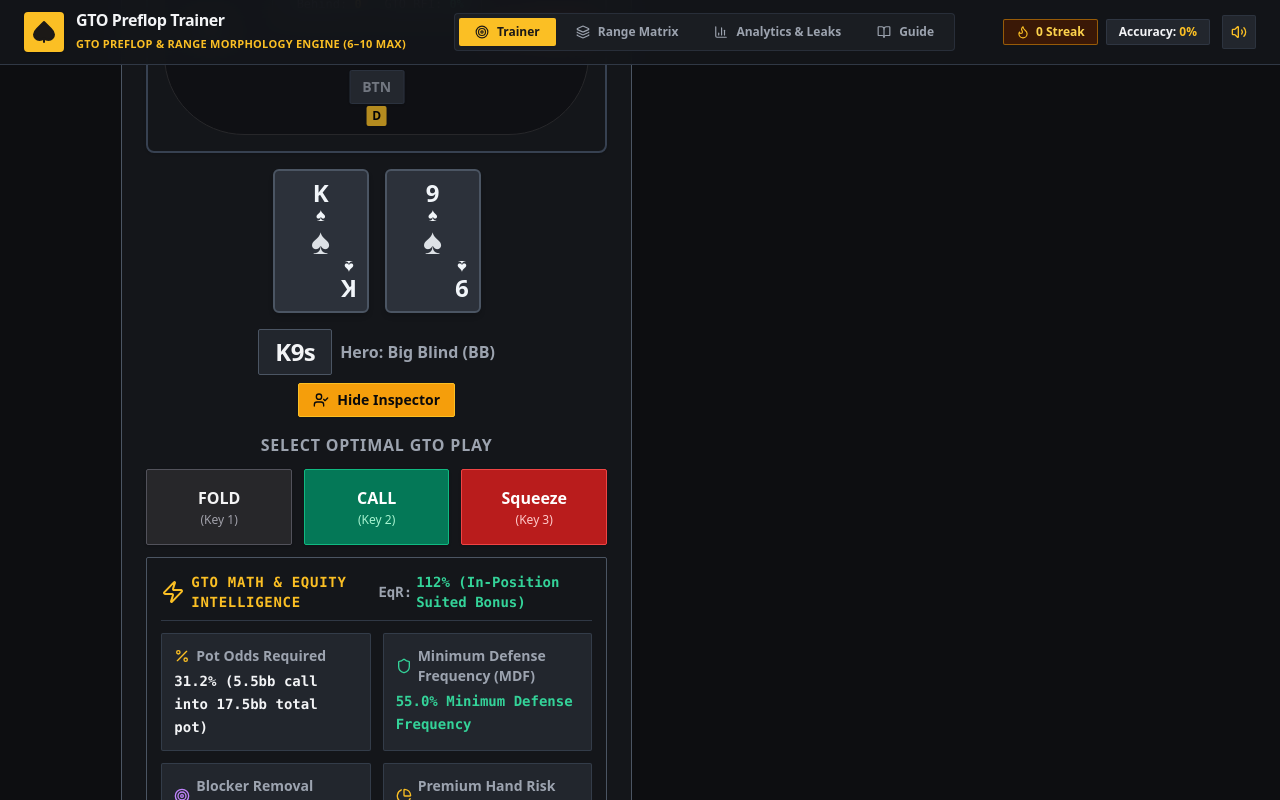
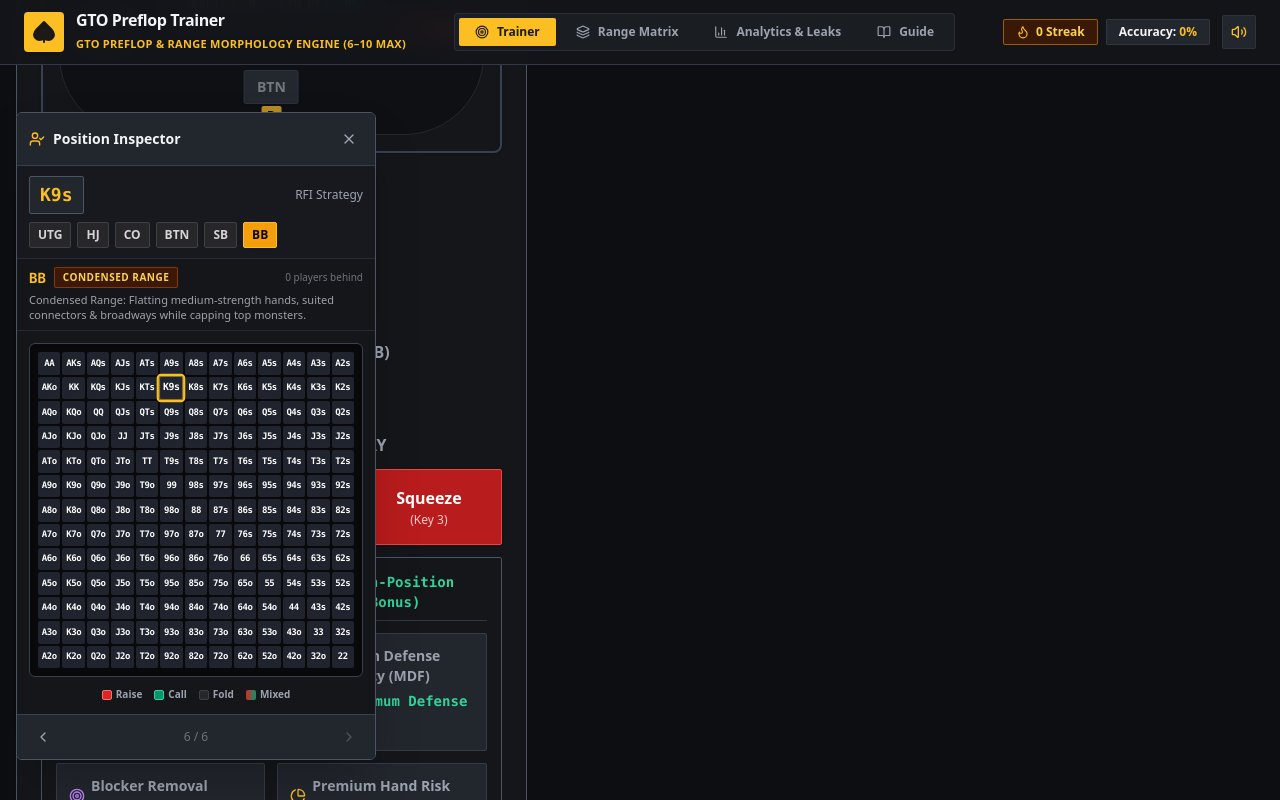
Before and after one commit to Rizehigh/gto-preflop-trainer, a React (Vite) app: page / in a window 1280 px wide. Both pictures are taken after a click on the button "See what this hand would do from every position around the t". Shown: the part 471-1271 px from the top of the page. Built offline with nearby package versions, Linux system fonts and the light colour scheme.

Commit message:
fix: move Position Inspector to fixed left sidebar with proper 13x13 grid styling

```diff
--- a/src/components/PositionalRangeGrid.tsx
+++ b/src/components/PositionalRangeGrid.tsx
@@ -1,9 +1,9 @@
-import React, { useState } from 'react';
+import React, { useState, useMemo } from 'react';
 import { ActionFrequencies, Position, SpotDefinition, TableSize } from '../types/poker';
 import { SPOT_DEFINITIONS, getPositionRfiRange } from '../data/gtoRanges';
-import { RANKS, getMatrixHandNotation } from '../utils/pokerUtils';
+import { RANKS, getMatrixHandNotation, getMorphologyStructureMeta } from '../utils/pokerUtils';
 import { calculatePositionMathMetrics, getPositionsForTableSize } from '../utils/gtoMath';
-import { X, UserCheck, ChevronDown, ChevronUp } from 'lucide-react';
+import { X, UserCheck, ChevronLeft, ChevronRight } from 'lucide-react';
 
 interface PositionalRangeGridProps {
   handNotation: string;
@@ -21,13 +21,11 @@ export const PositionalRangeGrid: React.FC<PositionalRangeGridProps> = ({
   onSelectPositionSpot
 }) => {
   const positions = getPositionsForTableSize(tableSize);
-  const [selectedPosition, setSelectedPosition] = useState<Position | null>(null);
-  const [isExpanded, setIsExpanded] = useState(true);
+  const [selectedPosition, setSelectedPosition] = useState<Position>(currentHeroPosition);
 
-  // Get the range for the selected position
-  const getRangeForPosition = (pos: Position): ActionFrequencies => {
-    const rfiRange = getPositionRfiRange(pos);
-    return rfiRange[handNotation] || { raise: 0, call: 0, fold: 1 };
+  // Get the RFI range for a position
+  const getPositionRange = (pos: Position): Record<string, ActionFrequencies> => {
+    return getPositionRfiRange(pos);
   };
 
   // Get the spot definition for a position
@@ -37,6 +35,13 @@ export const PositionalRangeGrid: React.FC<PositionalRangeGridProps> = ({
       || SPOT_DEFINITIONS[0];
     return matchingSpot;
   };
+
+  const currentSpot = useMemo(() => getSpotForPosition(selectedPosition), [selectedPosition]);
+  const currentMath = useMemo(() => calculatePositionMathMetrics(selectedPosition, tableSize), [selectedPosition, tableSize]);
+  const currentRanges = useMemo(() => getPositionRange(selectedPosition), [selectedPosition]);
+  const currentStructure = currentSpot.morphologyStructure || 'linear';
+  const currentDescription = currentSpot.morphologyDescription || 'RFI range structure.';
+  const structureMeta = getMorphologyStructureMeta(currentStructure);
 
   // Cell background style generator (same as RangeGrid)
   const getCellBgStyle = (freq?: ActionFrequencies) => {
@@ -74,11 +79,7 @@ export const PositionalRangeGrid: React.FC<PositionalRangeGridProps> = ({
     return { backgroundColor: '#1f242e' };
   };
 
-  const currentRange = selectedPosition ? getRangeForPosition(selectedPosition) : null;
-  const currentMath = selectedPosition ? calculatePositionMathMetrics(selectedPosition, tableSize) : null;
-  const currentSpot = selectedPosition ? getSpotForPosition(selectedPosition) : null;
-
-  const handlePositionClick = (pos: Position) => {
+  const handlePositionSelect = (pos: Position) => {
     setSelectedPosition(pos);
     if (onSelectPositionSpot) {
       const spot = getSpotForPosition(pos);
@@ -86,8 +87,17 @@ export const PositionalRangeGrid: React.FC<PositionalRangeGridProps> = ({
     }
   };
 
+  // Navigate to previous/next position
+  const currentIndex = positions.indexOf(selectedPosition);
+  const handlePrev = () => {
+    if (currentIndex > 0) handlePositionSelect(positions[currentIndex - 1]);
+  };
+  const handleNext = () => {
+    if (currentIndex < positions.length - 1) handlePositionSelect(positions[currentIndex + 1]);
+  };
+
   return (
-    <div className="hidden lg:flex flex-col w-80 xl:w-96 bg-m3-surfaceContainerLow border border-m3-outline rounded-m3-md shadow-lg overflow-hidden animate-fadeIn">
+    <div className="fixed left-4 top-28 z-40 flex flex-col w-[320px] sm:w-[360px] bg-m3-surfaceContainerLow border border-m3-outline rounded-m3-md shadow-2xl overflow-hidden animate-fadeIn">
 
       {/* Header */}
       <div className="p-3 bg-m3-surfaceContainerHigh border-b border-m3-outlineVariant flex items-center justify-between">
@@ -95,28 +105,17 @@ export const PositionalRangeGrid: React.FC<PositionalRangeGridProps> = ({
           <UserCheck className="w-4 h-4 text-amber-400" />
           <span className="text-sm font-bold text-m3-onSurface">Position Inspector</span>
         </div>
-        <div className="flex items-center gap-1">
-          <button
-            onClick={() => setIsExpanded(!isExpanded)}
-            className="p-1 text-m3-onSurfaceVariant hover:text-m3-onSurface hover:bg-m3-surfaceContainerHighest rounded-m3-xs transition-colors"
-          >
-            {isExpanded ? <ChevronUp className="w-4 h-4" /> : <ChevronDown className="w-4 h-4" />}
-          </button>
         <button
           onClick={onClose}
-            className="p-1 text-m3-onSurfaceVariant hover:text-m3-onSurface hover:bg-m3-surfaceContainerHighest rounded-m3-xs transition-colors"
+          className="p-1.5 text-m3-onSurfaceVariant hover:text-m3-onSurface hover:bg-m3-surfaceContainerHighest rounded-m3-xs transition-colors"
         >
           <X className="w-4 h-4" />
         </button>
       </div>
-      </div>
 
-      {isExpanded && (
-        <>
-          {/* Hand Display */}
-          <div className="px-3 py-2 border-b border-m3-outlineVariant/50 bg-m3-surfaceContainer/50">
-            <div className="flex items-center justify-between">
-              <div className="flex items-center gap-2">
+      {/* Hand Display & Position Selector */}
+      <div className="px-3 py-2.5 border-b border-m3-outlineVariant/50 bg-m3-surfaceContainer/50">
+        <div className="flex items-center justify-between mb-2">
           <span className="text-lg font-black font-mono text-amber-400 bg-m3-surfaceContainerHigh px-2.5 py-1 rounded-m3-xs border border-m3-outline">
             {handNotation}
           </span>
@@ -124,14 +123,11 @@ export const PositionalRangeGrid: React.FC<PositionalRangeGridProps> = ({
             RFI Strategy
           </span>
         </div>
-            </div>
-          </div>
 
         {/* Position Buttons */}
-          <div className="px-3 py-2 border-b border-m3-outlineVariant/50">
         <div className="flex flex-wrap gap-1.5">
           {positions.map((pos) => {
-                const freq = getRangeForPosition(pos);
+            const freq = currentRanges[handNotation] || { raise: 0, call: 0, fold: 1 };
             const r = Math.round((freq.raise || 0) * 100);
             const isCurrentHero = pos === currentHeroPosition;
             const isSelected = pos === selectedPosition;
@@ -139,16 +135,12 @@ export const PositionalRangeGrid: React.FC<PositionalRangeGridProps> = ({
             return (
               <button
                 key={pos}
-                    onClick={() => handlePositionClick(pos)}
+                onClick={() => handlePositionSelect(pos)}
                 className={`px-2 py-1 text-xs font-bold rounded-m3-xs transition-all border ${isSelected
                   ? 'bg-amber-500 text-zinc-950 border-amber-400 shadow-sm'
                   : isCurrentHero
-                        ? 'bg-amber-950/60 text-amber-300 border-amber-500/50'
-                        : r > 50
-                          ? 'bg-red-950/60 text-red-300 border-red-500/40 hover:bg-red-900/60'
-                          : r > 0
-                            ? 'bg-zinc-800 text-zinc-300 border-zinc-700 hover:bg-zinc-700'
-                            : 'bg-zinc-900 text-zinc-500 border-zinc-800 hover:bg-zinc-800'
+                    ? 'bg-amber-950/60 text-amber-300 border-amber-500/50 hover:bg-amber-900/60'
+                    : 'bg-zinc-800 text-zinc-300 border-zinc-700 hover:bg-zinc-700'
                 }`}
               >
                 {pos}
@@ -158,69 +150,94 @@ export const PositionalRangeGrid: React.FC<PositionalRangeGridProps> = ({
         </div>
       </div>
 
-          {/* 13x13 Mini Grid */}
-          {selectedPosition && currentRange && (
-            <div className="p-3 flex-1 overflow-auto">
-              <div className="text-xs font-bold text-m3-onSurfaceVariant mb-2">
-                {selectedPosition} RFI Range
-                <span className="ml-2 text-[10px] text-zinc-500 font-normal">
-                  ({currentMath?.playersBehind} behind)
+      {/* Position Info */}
+      <div className="px-3 py-2 border-b border-m3-outlineVariant/50">
+        <div className="flex items-center justify-between">
+          <div className="flex items-center gap-2">
+            <span className="text-sm font-extrabold text-amber-400 font-mono">{selectedPosition}</span>
+            <span className={`text-[10px] font-extrabold px-2 py-0.5 rounded-m3-xs border uppercase tracking-wider ${structureMeta.badgeBg} ${structureMeta.textColor} ${structureMeta.borderColor}`}>
+              {structureMeta.label}
             </span>
           </div>
+          <span className="text-[10px] text-zinc-500 font-medium">
+            {currentMath?.playersBehind} players behind
+          </span>
+        </div>
+        <p className="text-[11px] text-zinc-400 font-medium mt-1 leading-snug">
+          {currentDescription}
+        </p>
+      </div>
 
-              {/* Mini 13x13 Grid */}
-              <div className="grid grid-cols-13 gap-[1px] bg-zinc-800 p-1 rounded-m3-xs">
+      {/* 13x13 Grid Matrix - Same layout as RangeGrid */}
+      <div className="p-3 flex-1 overflow-auto">
+        <div className="w-full bg-zinc-950 p-1.5 sm:p-2 rounded-m3-md border border-m3-outlineVariant shadow-inner overflow-hidden">
+          <div className="grid grid-cols-13 gap-0.5">
             {RANKS.map((r1, rowIndex) =>
               RANKS.map((r2, colIndex) => {
                 const notation = getMatrixHandNotation(rowIndex, colIndex);
-                    const freq = getRangeForPosition(selectedPosition);
+                const freq = currentRanges[notation];
                 const isCurrentHand = handNotation === notation;
                 const bgStyle = getCellBgStyle(freq);
 
                 return (
-                      <div
+                  <button
                     key={notation}
                     style={bgStyle}
-                        className={`aspect-square flex items-center justify-center text-[7px] font-bold text-white relative overflow-hidden ${isCurrentHand ? 'ring-1 ring-amber-400 ring-offset-0 ring-offset-black' : ''}`}
-                        title={`${notation}: Raise ${Math.round((freq?.raise || 0) * 100)}%`}
+                    className={`aspect-square flex items-center justify-center rounded-m3-xs text-[8px] sm:text-[9px] font-bold text-white transition-all transform hover:scale-110 hover:z-30 hover:shadow-lg focus:outline-none relative overflow-hidden ${isCurrentHand ? 'ring-2 ring-amber-400 ring-offset-0.5 ring-offset-black scale-110 z-20 font-black' : ''}`}
+                    title={`${notation}: Raise ${Math.round((freq?.raise || 0) * 100)}%, Call ${Math.round((freq?.call || 0) * 100)}%, Fold ${Math.round((freq?.fold || 0) * 100)}%`}
                   >
+                    <span className="drop-shadow-sm font-mono tracking-tighter">{notation}</span>
                     {isCurrentHand && (
-                          <span className="absolute inset-0 bg-amber-400/20 animate-pulse" />
+                      <span className="absolute inset-0 border border-amber-400 animate-pulse rounded-m3-xs pointer-events-none" />
                     )}
-                      </div>
+                  </button>
                 );
               })
             )}
           </div>
+        </div>
 
         {/* Legend */}
-              <div className="flex flex-wrap gap-2 mt-2 text-[9px] text-m3-onSurfaceVariant">
+        <div className="flex flex-wrap items-center justify-center gap-3 text-[10px] font-semibold text-m3-onSurfaceVariant mt-2.5">
           <div className="flex items-center gap-1">
-                  <div className="w-2 h-2 bg-red-600 rounded-sm" />
+            <div className="w-2.5 h-2.5 bg-red-600 rounded-sm border border-red-400" />
             <span>Raise</span>
           </div>
           <div className="flex items-center gap-1">
-                  <div className="w-2 h-2 bg-emerald-600 rounded-sm" />
+            <div className="w-2.5 h-2.5 bg-emerald-600 rounded-sm border border-emerald-400" />
             <span>Call</span>
           </div>
           <div className="flex items-center gap-1">
-                  <div className="w-2 h-2 bg-zinc-800 rounded-sm border border-zinc-700" />
+            <div className="w-2.5 h-2.5 bg-zinc-800 rounded-sm border border-zinc-700" />
             <span>Fold</span>
+          </div>
+          <div className="flex items-center gap-1">
+            <div className="w-2.5 h-2.5 bg-gradient-to-r from-red-600 to-emerald-600 rounded-sm" />
+            <span>Mixed</span>
           </div>
         </div>
       </div>
-          )}
 
-          {!selectedPosition && (
-            <div className="p-4 text-center text-xs text-m3-onSurfaceVariant">
-              <p>Click a position above to see its full RFI range.</p>
-              <p className="mt-1 text-[10px] text-zinc-500">
-                The highlighted cell shows where {handNotation} falls in the range.
-              </p>
+      {/* Navigation Footer */}
+      <div className="px-3 py-2 bg-m3-surfaceContainerHigh border-t border-m3-outlineVariant flex items-center justify-between">
+        <button
+          onClick={handlePrev}
+          disabled={currentIndex === 0}
+          className={`p-1.5 rounded-m3-xs transition-colors ${currentIndex === 0 ? 'text-zinc-600 cursor-not-allowed' : 'text-m3-onSurfaceVariant hover:text-m3-onSurface hover:bg-m3-surfaceContainerHighest'}`}
+        >
+          <ChevronLeft className="w-4 h-4" />
+        </button>
+        <span className="text-xs text-zinc-500 font-medium">
+          {currentIndex + 1} / {positions.length}
+        </span>
+        <button
+          onClick={handleNext}
+          disabled={currentIndex === positions.length - 1}
+          className={`p-1.5 rounded-m3-xs transition-colors ${currentIndex === positions.length - 1 ? 'text-zinc-600 cursor-not-allowed' : 'text-m3-onSurfaceVariant hover:text-m3-onSurface hover:bg-m3-surfaceContainerHighest'}`}
+        >
+          <ChevronRight className="w-4 h-4" />
+        </button>
       </div>
-          )}
-        </>
-      )}
     </div>
   );
 };
```
Lines whose indentation alone changed are shown as unchanged.
